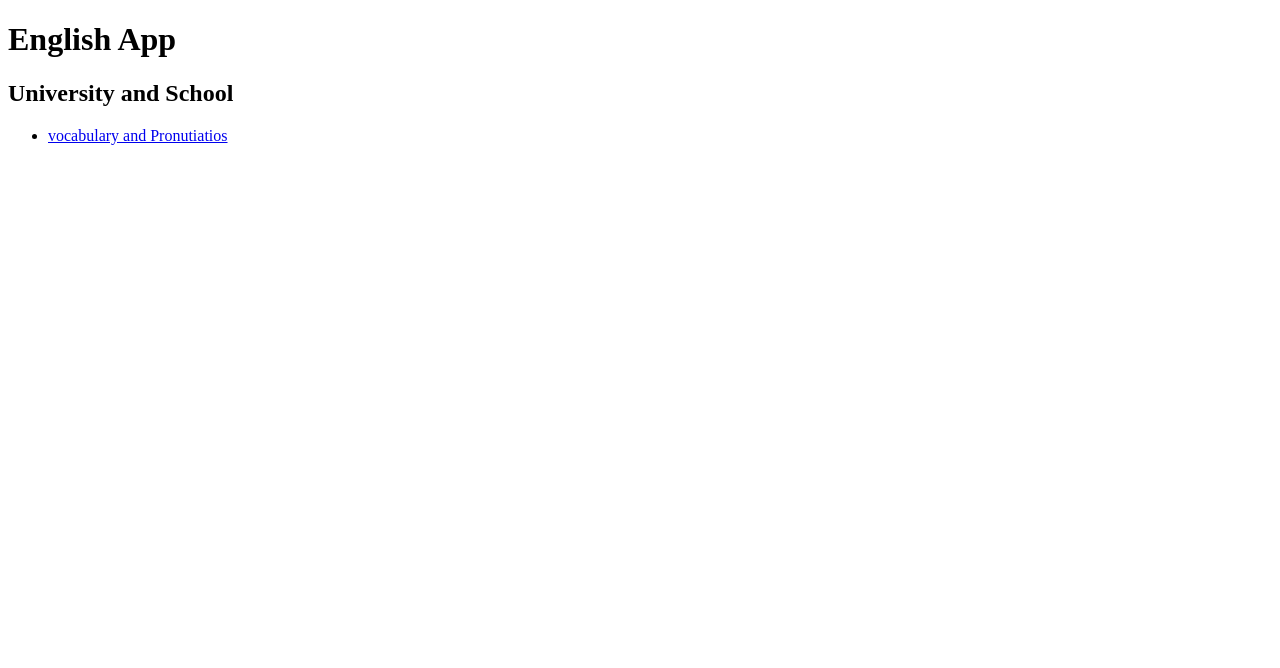
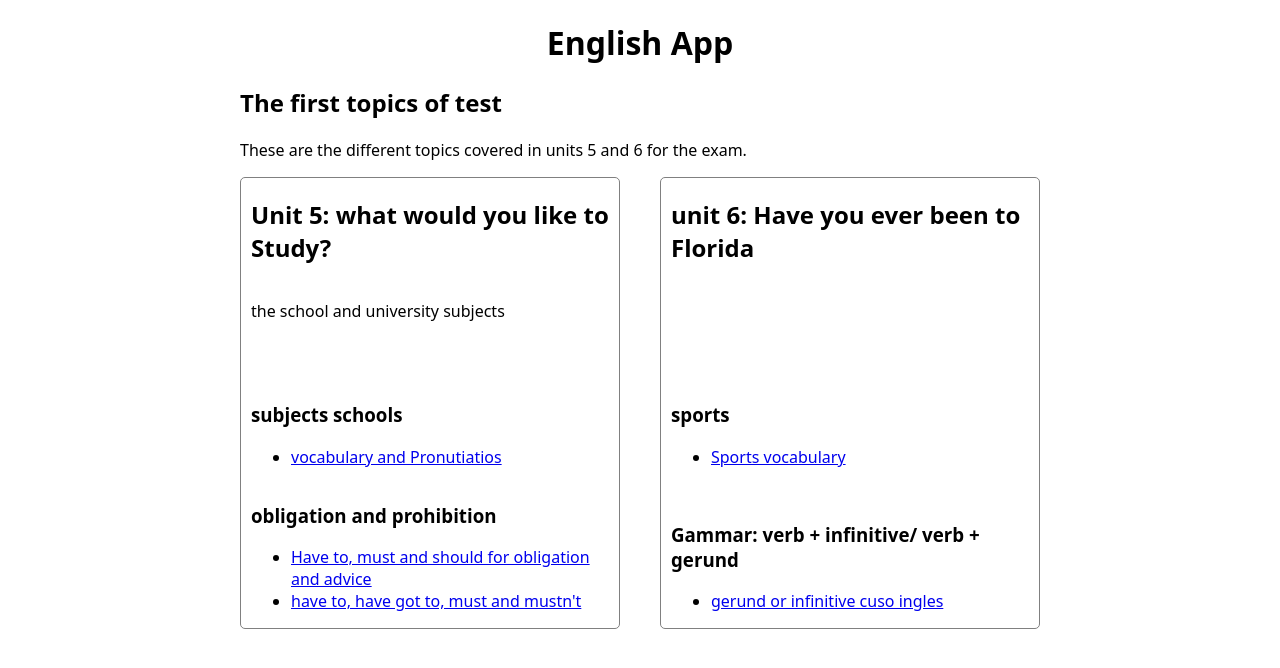
Before and after one commit to elizonRL/English_project, a React (Vite) app: page / in a window 1280 px wide. Shown: the top 668 px of the page. Built offline with nearby package versions, Linux system fonts and the light colour scheme.

Commit message:
add css and made the logic

```diff
--- /dev/null
+++ b/main.css
@@ -0,0 +1,32 @@
+:root {
+  color-scheme: light dark;
+}
+* {
+  font-family: system-ui, -apple-system, BlinkMacSystemFont, "Segoe UI", Roboto,
+    Oxygen, Ubuntu, Cantarell, "Open Sans", "Helvetica Neue", sans-serif;
+}
+main {
+  width: 800px;
+  margin: auto;
+}
+h1 {
+  text-align: center;
+}
+.cards {
+  display: grid;
+  grid-template-columns: repeat(auto-fit, minmax(250px, 1fr));
+  grid-gap: 40px;
+}
+.card {
+  padding-inline: 10px;
+  display: grid;
+  grid-template-rows: max-content 100px 1fr;
+  border: solid gray 1px;
+  border-radius: 5px;
+}
+
+@media (max-width: 775px) {
+  .cards {
+    grid-template-columns: auto;
+  }
+}
--- a/src/App.jsx
+++ b/src/App.jsx
@@ -1,34 +1,100 @@
-
 const App = () => {
-  const topics =[
+  const topics = [
     {
       id: 1,
-      theme:"University and School",
-      recusos:[
+      title: "Unit 5: what would you like to Study?",
+      desciption: "the school and university subjects ",
+      units: [
         {
-          id:1,
-          name:"vocabulary and Pronutiatios",
-          url:"https://ieltsliz.com/education-vocabulary-and-pronunciation/"
+          id: 1,
+          title: "subjects schools",
+          links: [
+            {
+              id: 1,
+              title: "vocabulary and Pronutiatios",
+              url: "https://ieltsliz.com/education-vocabulary-and-pronunciation/",
             },
-
-      ]
-    }
-  ]
+          ],
+        },
+        {
+          id: 2,
+          title: "obligation and prohibition",
+          links: [
+            {
+              id: 1,
+              title: "Have to, must and should for obligation and advice",
+              url: "https://learnenglishteens.britishcouncil.org/grammar/a1-a2-grammar/have-must-should-obligation-advice",
+            },
+            {
+              id: 2,
+              title: "have to, have got to, must and mustn't",
+              url: "https://test-english.com/grammar-points/b1/have-to-must-should/",
+            },
+          ],
+        },
+      ],
+    },
+    {
+      id: 2,
+      title: "unit 6: Have you ever been to Florida",
+      desciption: "",
+      units: [
+        {
+          id: 1,
+          title: "sports",
+          links: [
+            {
+              id: 1,
+              title: "Sports vocabulary",
+              url: "https://www.myenglishpages.com/vocabulary-lesson-sports/",
+            },
+          ],
+        },
+        {
+          id: 2,
+          title: "Gammar: verb + infinitive/ verb + gerund",
+          links: [
+            {
+              id: 1,
+              title: "gerund or infinitive cuso ingles",
+              url: "https://www.curso-ingles.com/aprender/cursos/nivel-intermedio/the-gerund-and-infinitive/the-gerund-and-infinitive",
+            },
+          ],
+        },
+      ],
+    },
+  ];
   return (
     <>
-      <h1>English App</h1>
+      <main>
+        <h1>English App </h1>
+        <h2>The first topics of test</h2>
+        <p>
+          These are the different topics covered in units 5 and 6 for the exam.
+        </p>
+        <div className="cards">
           {topics.map((topic) => (
-        <div key={topic.id}>
-          <h2>{topic.theme}</h2>
+            <article className="card" key={topic.id}>
+              <h2>{topic.title}</h2>
+              <p>{topic.desciption}</p>
+              {topic.units.map((recurso) => (
+                <div key={recurso.id}>
+                  <h3>{recurso.title}</h3>
                   <ul>
-            {topic.recusos.map((recurso) => (
-              <li key={recurso.id}>
-                <a href={recurso.url} target="blank">{recurso.name}</a>
+                    {recurso.links.map((link) => (
+                      <li key={link.id}>
+                        <a href={link.url} target="blank">
+                          {link.title}
+                        </a>
                       </li>
                     ))}
                   </ul>
                 </div>
               ))}
+            </article>
+          ))}
+        </div>
+      </main>
     </>
   );
 };
--- a/src/main.jsx
+++ b/src/main.jsx
@@ -1,6 +1,7 @@
 import { StrictMode } from 'react'
 import { createRoot } from 'react-dom/client'
 import App from './App.jsx'
+import '/main.css'
 
 
 createRoot(document.getElementById('root')).render(
```
Lines whose indentation alone changed are shown as unchanged.
